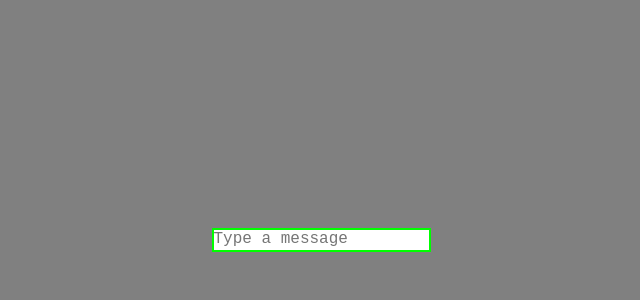
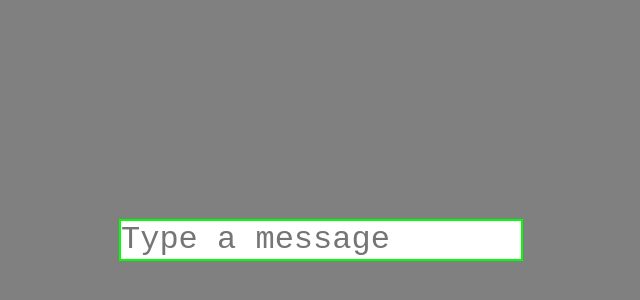
Before and after one commit to Grabber/textarea-autosizing, a React (Create React App) app: page / in a window 1280 px wide. Shown: the part 160-460 px from the top of the page, without its empty margins (319-959 px from the left). Built offline with nearby package versions, Linux system fonts and the light colour scheme.

Commit message:
line-height 1.25 seems to work without pixel shiffing

```diff
--- a/src/App.tsx
+++ b/src/App.tsx
@@ -16,9 +16,8 @@ export default function App() {
 
   return (
     <>
-
     <div className="app">
-      <div className="container">
+      <div className="textarea-autosize-container">
         <textarea id="textarea-autosize"
                   onChange={handleTextAreaOnChange}
                   placeholder="Type a message"
--- a/src/index.css
+++ b/src/index.css
@@ -1,5 +1,5 @@
 :root {
-  --textarea-font-size: 12pt;
+  --textarea-font-size: 24pt;
   --textarea-line-height: 1.2em;
   --textarea-max-number-of-lines: 5;
 }
@@ -19,18 +19,19 @@
   background-color: gray;
 }
 
-.container {
+.textarea-autosize-container {
   display: flex;
   background-color: #00ff00;
   padding: 2px 2px 2px 2px;
   overflow: hidden hidden;
 }
 
-#textarea-autosize {
+.textarea-autosize-container > #textarea-autosize {
   margin: 0;
   padding: 0;
   border: 0;
   outline: none;
+  white-space: pre;
   resize: none;
   background-color: #ffffff;
   overflow: hidden auto;
@@ -40,13 +41,13 @@
   max-height: calc(var(--textarea-line-height) * var(--textarea-max-number-of-lines));
 }
 
-#textarea-autosize:focus {
+.textarea-autosize-container > #textarea-autosize:focus {
   outline: none;
   font-size: var(--textarea-font-size);
   line-height: var(--textarea-line-height);
 }
 
-#textarea-autosize:placeholder {
+.textarea-autosize-container > #textarea-autosize:placeholder {
   outline: none;
   resize: none;
   line-height: var(--textarea-line-height);
--- a/src/useTextAreaAutoSizing.ts
+++ b/src/useTextAreaAutoSizing.ts
@@ -2,19 +2,14 @@ import { useEffect } from "react";
 
 const useTextAreaAutoSizing = (
   textAreaRef: HTMLTextAreaElement | null,
-  valueStr: string
+  textAreaValue: string
 ) => {
   useEffect(() => {
     if (textAreaRef) {
-      let s = 0;
-
-      if (textAreaRef.innerHTML.length == 0) s = -1;
-      if (textAreaRef.innerHTML.length > 1) s = +1;
-
       textAreaRef.style.height = "0px";
-      textAreaRef.style.height = s + textAreaRef.scrollHeight + "px";
+      textAreaRef.style.height = textAreaRef.scrollHeight + "px";
     }
-  }, [textAreaRef, valueStr]);
+  }, [textAreaRef, textAreaValue]);
 };
 
 export default useTextAreaAutoSizing;
```
Lines whose indentation alone changed are shown as unchanged.
